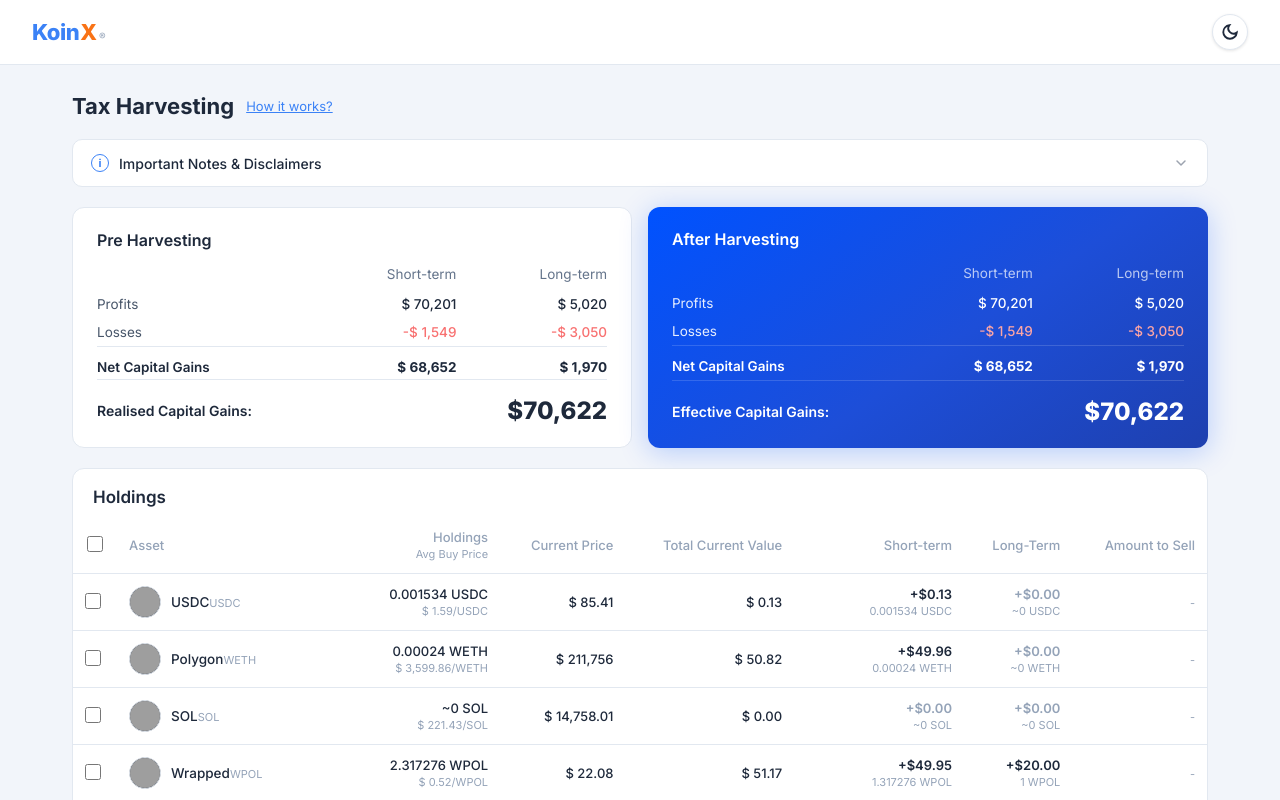
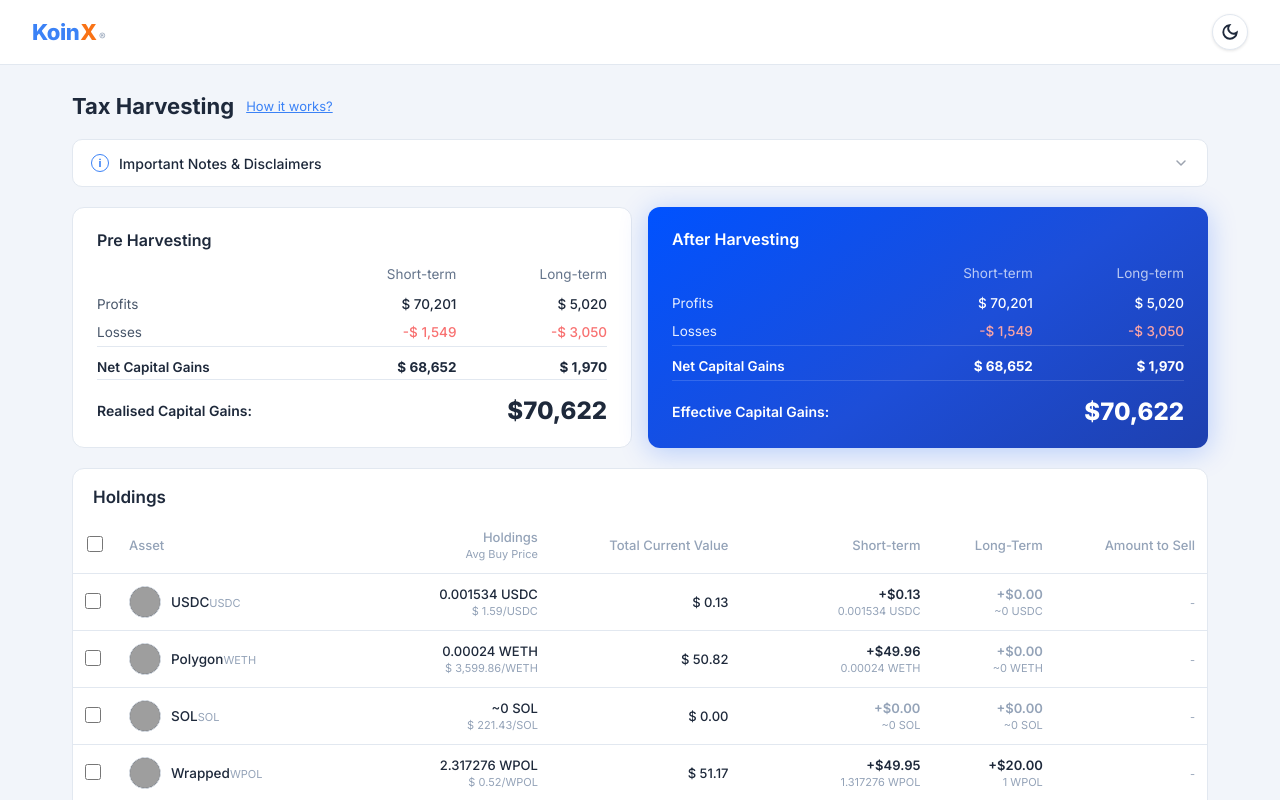
Before and after one commit to rishavtarway/koinx-tax-loss-harvesting, a React (Vite) app: page / in a window 1280 px wide. Shown: the top 800 px of the page. Built offline with nearby package versions, Linux system fonts and the light colour scheme; grey boxes are pictures that could not be loaded.

Commit message:
style: restore original table cell and header paddings for exact grid alignment

```diff
--- a/src/components/HoldingsTable.jsx
+++ b/src/components/HoldingsTable.jsx
@@ -1,7 +1,7 @@
 import React, { useState, useMemo, useRef, useEffect } from 'react';
 
 /**
- * High-precision balance and currency spacing formatter.
+ * Spaced currency formatter matching the original visual alignments.
  */
 const formatSpacedCurrency = (value) => {
   const absoluteValue = Math.abs(value);
@@ -30,8 +30,7 @@ const formatSpacedCryptoBalance = (balance) => {
 };
 
 /**
- * Interactive Holdings Table matching the original CSS classes.
- * Supports system theme syncing and mobile grid hides.
+ * Holdings Table Component replicating the exact original class names and cell paddings.
  *
  * @param {object} props
  * @param {Array} props.holdings - Complete array of crypto asset holdings
@@ -93,7 +92,6 @@ export default function HoldingsTable({ holdings, selectedIds, onToggleAsset, on
                 <div>Holdings</div>
                 <div className="th-sub hide-mobile">Avg Buy Price</div>
               </th>
-              <th className="th-right hide-mobile">Current Price</th>
               <th className="th-right hide-mobile">Total Current Value</th>
               <th className="th-right hide-mobile">Short-term</th>
               <th className="th-right hide-mobile">Long-Term</th>
@@ -111,7 +109,7 @@ export default function HoldingsTable({ holdings, selectedIds, onToggleAsset, on
                   className={`holding-row ${isSelected ? 'row-selected' : ''}`}
                   onClick={() => onToggleAsset(holding.id)}
                 >
-                  {/* Checkbox cell */}
+                  {/* Checkbox cell with exact padding */}
                   <td className="td-check" onClick={(e) => e.stopPropagation()}>
                     <input
                       type="checkbox"
@@ -121,7 +119,7 @@ export default function HoldingsTable({ holdings, selectedIds, onToggleAsset, on
                     />
                   </td>
 
-                  {/* Asset cell */}
+                  {/* Asset cell with exact padding */}
                   <td className="td-asset">
                     <div className="asset-inner">
                       <img
@@ -144,36 +142,29 @@ export default function HoldingsTable({ holdings, selectedIds, onToggleAsset, on
                     </div>
                   </td>
 
-                  {/* Holdings Quantity (with dynamic subtext for mobile and desktop) */}
+                  {/* Holdings Quantity with exact padding */}
                   <td className="td-right">
                     <div className="cell-primary">
                       {formatSpacedCryptoBalance(holding.totalHolding)} {holding.coin}
                     </div>
-                    {/* Desktop subtext: Average Buy Price */}
+                    {/* Desktop subtext */}
                     <div className="cell-secondary hide-mobile">
                       $ {holding.averageBuyPrice.toLocaleString("en-US", { minimumFractionDigits: 2, maximumFractionDigits: 2 })}/{holding.coin}
                     </div>
-                    {/* Mobile subtext: Total Current Value */}
+                    {/* Mobile subtext */}
                     <div className="cell-secondary show-mobile-only">
                       {formatSpacedValueCurrency(totalValue)}
                     </div>
                   </td>
 
-                  {/* Current Price (Desktop only) */}
-                  <td className="td-right hide-mobile">
-                    <div className="cell-primary">
-                      $ {holding.currentPrice.toLocaleString("en-US", { maximumFractionDigits: 4 })}
-                    </div>
-                  </td>
-
-                  {/* Total Current Value (Desktop only) */}
+                  {/* Total Current Value with exact padding (Desktop only) */}
                   <td className="td-right hide-mobile">
                     <div className="cell-primary">
                       {formatSpacedValueCurrency(totalValue)}
                     </div>
                   </td>
 
-                  {/* Short-term Gain (Desktop only) */}
+                  {/* Short-term Gain with exact padding (Desktop only) */}
                   <td className="td-right hide-mobile">
                     <div className={`cell-gain ${getGainClass(holding.stcg.gain)}`}>
                       {formatSpacedCurrency(holding.stcg.gain)}
@@ -183,7 +174,7 @@ export default function HoldingsTable({ holdings, selectedIds, onToggleAsset, on
                     </div>
                   </td>
 
-                  {/* Long-term Gain (Desktop only) */}
+                  {/* Long-term Gain with exact padding (Desktop only) */}
                   <td className="td-right hide-mobile">
                     <div className={`cell-gain ${getGainClass(holding.ltcg.gain)}`}>
                       {formatSpacedCurrency(holding.ltcg.gain)}
@@ -193,7 +184,7 @@ export default function HoldingsTable({ holdings, selectedIds, onToggleAsset, on
                     </div>
                   </td>
 
-                  {/* Amount to Sell (Desktop only) */}
+                  {/* Amount to Sell with exact padding (Desktop only) */}
                   <td className="td-right hide-mobile">
                     {isSelected ? (
                       <span className="amount-to-sell">
```
